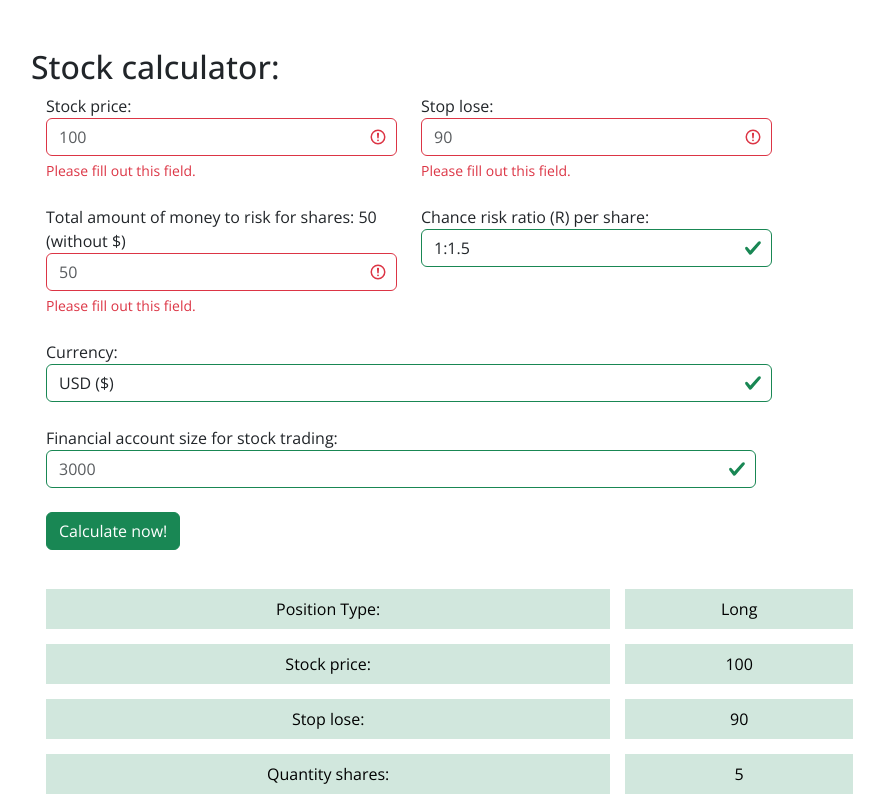
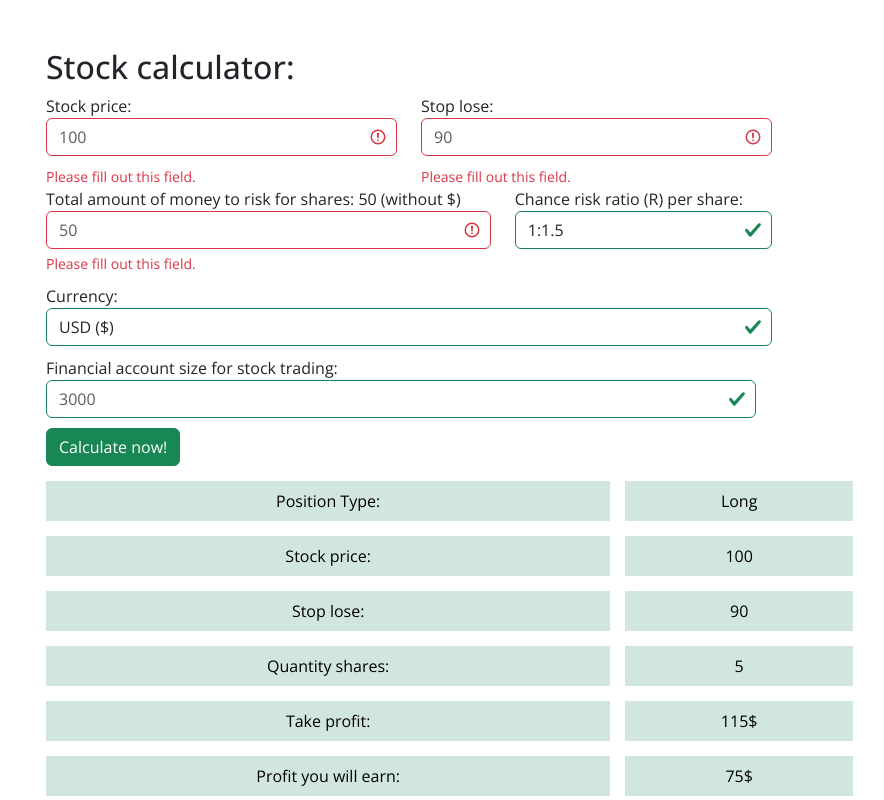
Before and after one commit to eric-kunin/front-end-exercises, a plain HTML site: page Projects/project5/index.html in a window 1280 px wide. Shown: the top 800 px of the page, without its empty margins (51-935 px from the left). Drawn offline with nearby package versions, Linux system fonts and the light colour scheme.

Commit message:
fixed bug in project 5

```diff
--- a/Projects/project5/css/trade.css
+++ b/Projects/project5/css/trade.css
@@ -42,3 +42,6 @@ table.custom-table {
 .custom-form-container {
     margin-left: 15px; /* Adjust this value to your desired amount */
   }
+.margin-down {
+    margin-bottom: 10px;
+}
--- a/Projects/project5/index.html
+++ b/Projects/project5/index.html
@@ -14,7 +14,7 @@
   </head>
   <body>
     <div class="container mt-5">
-      <h2>Stock calculator:</h2>
+      <h2 class="custom-form-container">Stock calculator:</h2>
       <form id="form" class="was-validated custom-form-container">
         <div class="row">
           <div class="col-md-4">
@@ -26,14 +26,13 @@
                 id="stockPrice"
                 name="stockPrice"
                 step="0.01"
-                class="form-control"
+                class="form-control margin-down"
                 placeholder="100"
                 min="0"
                 required
               />
               <div class="valid-feedback">Valid.</div>
               <div class="invalid-feedback">Please fill out this field.</div>
-              <br />
             </div>
           </div>
           <div class="col-md-4">
@@ -45,21 +44,20 @@
                 id="stockStopLose"
                 name="stockStopLose"
                 step="0.01"
-                class="form-control"
+                class="form-control margin-down"
                 placeholder="90"
                 min="0"
                 required
               />
               <div class="valid-feedback">Valid.</div>
               <div class="invalid-feedback">Please fill out this field.</div>
-              <br />
             </div>
           </div>
         </div>
         <!-- risk money -->
         <div class="row">
-          <div class="col-md-4">
-            <div class="form-group">
+          <div class="col-md-5">
+            <div class="form-group margin-down">
               <label for="stockRiskMoney"
                 >Total amount of money to risk for shares: 50 (without $) </label
               ><br />
@@ -75,14 +73,17 @@
               />
               <div class="valid-feedback">Valid.</div>
               <div class="invalid-feedback">Please fill out this field.</div>
-              <br />
             </div>
           </div>
-          <div class="col-md-4">
+          <div class="col-md-3">
             <!-- risk -->
             <div class="form-group">
               <label for="stockRisk">Chance risk ratio (R) per share:</label>
-              <select name="stockRisk" id="stockRisk" class="form-control">
+              <select
+                name="stockRisk"
+                id="stockRisk"
+                class="form-control margin-down"
+              >
                 <!-- <option value="0.5">1:0.5 R</option>
               <option value="1.0">1:1.0 R</option> -->
                 <option value="1.5" selected>1:1.5</option>
@@ -92,8 +93,8 @@
                 <option value="3.5">1:3.5</option>
                 <option value="4.0">1:4.0</option>
                 <option value="4.5">1:4.5</option>
-                <option value="5.0">1:5.0</option></select
-              ><br />
+                <option value="5.0">1:5.0</option>
+              </select>
             </div>
           </div>
         </div>
@@ -105,7 +106,7 @@
               <select
                 name="stockCurrency"
                 id="stockCurrency"
-                class="form-control"
+                class="form-control margin-down"
               >
                 <option value="United States Dollar" selected>USD ($)</option>
                 <option value="Euro">EUR (€)</option>
@@ -124,7 +125,6 @@
                 <option value="Hong Kong Dollar">HKD (HK$)</option>
                 <option value="Israeli New Shekel">ILS (₪)</option>
               </select>
-              <br />
             </div>
           </div>
           <!-- Amount of money to risk is recommended -->
@@ -140,17 +140,16 @@
                   id="stockPrice"
                   name="stockPrice"
                   step="0.01"
-                  class="form-control"
+                  class="form-control margin-down"
                   placeholder="3000"
                   min="0"
-                /><br />
+                />
               </div>
             </div>
           </div>
         </div>
         <input type="submit" class="btn btn-success" value="Calculate now!" />
       </form>
-      <br />
       <div class="stockResult table-responsive-md">
         <table class="table custom-table table-hover">
           <tbody>
```
